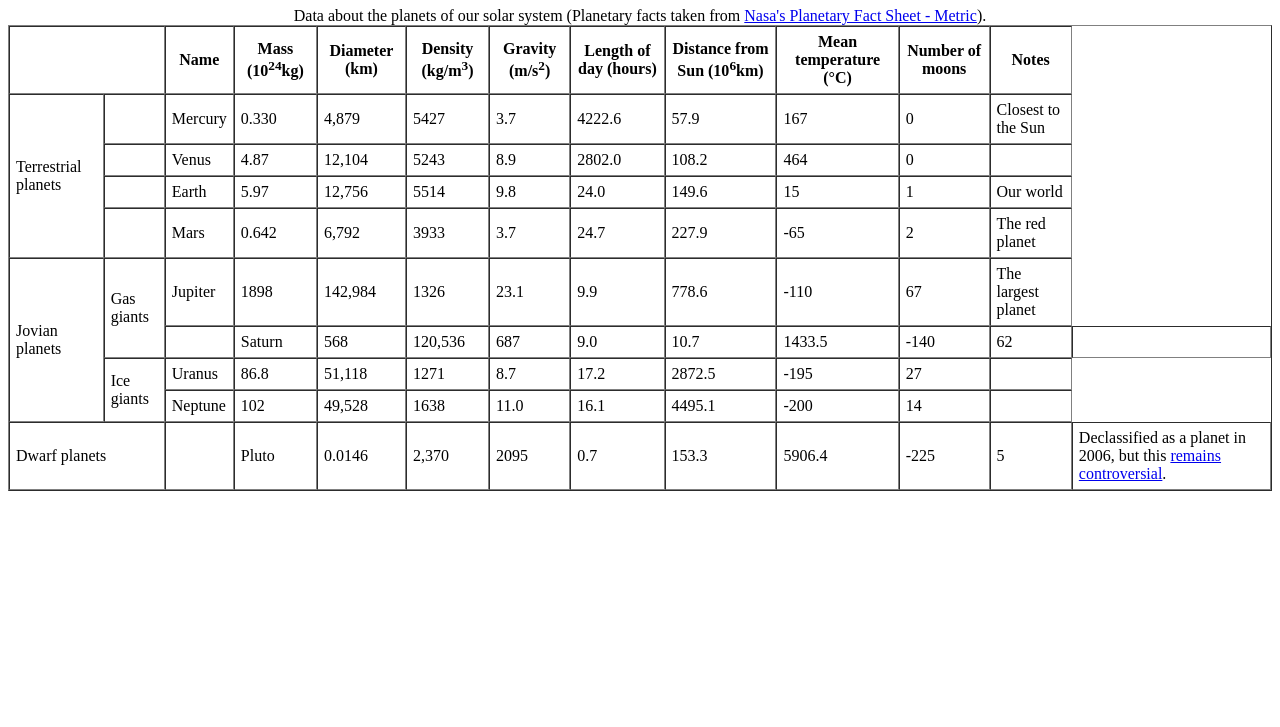
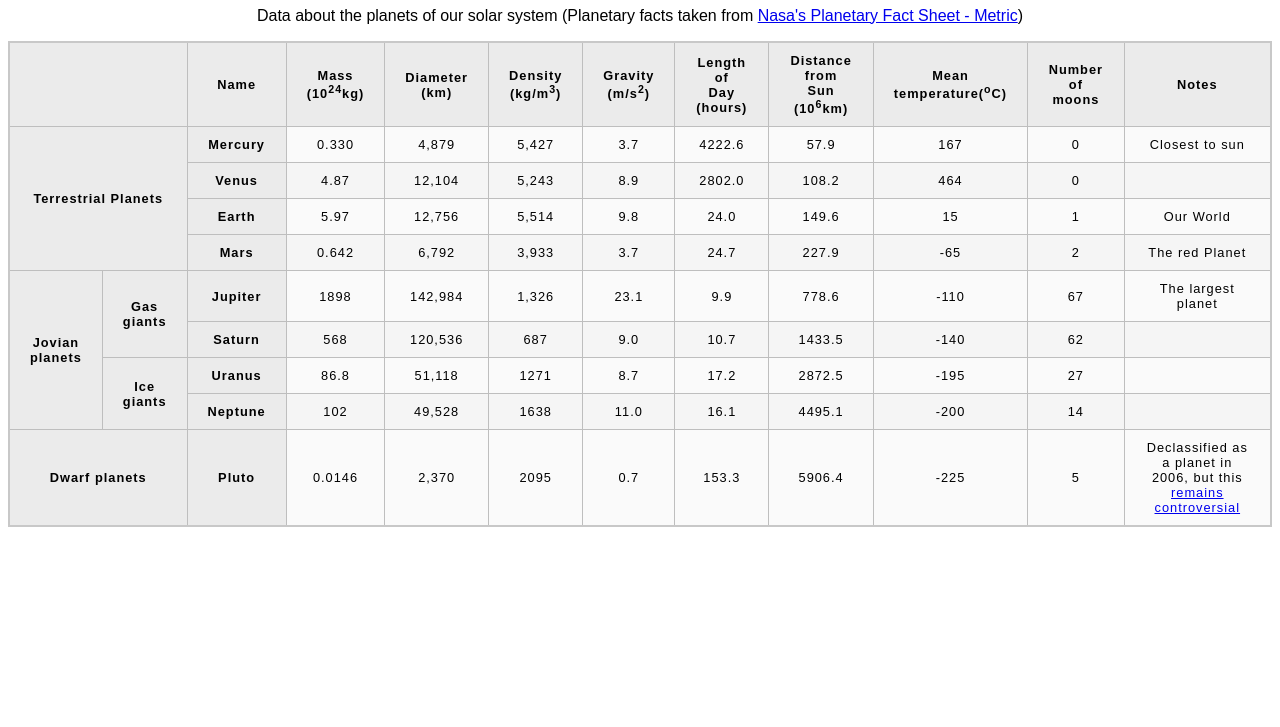
Before and after one commit to devika-viswanath/RIT-FSD-ChallengeTask2, a plain HTML site: page index.html in a window 1280 px wide. Shown: the part 73-800 px from the top of the page. Drawn offline with Linux system fonts and the light colour scheme.

Commit message:
css added

```diff
--- a/index.html
+++ b/index.html
@@ -4,111 +4,96 @@
 <head>
     <meta charset="utf-8">
     <meta name="viewport" content="width=device-width">
-    <title>Planets data</title>
+    <title>Table template</title>
+    <link href="minimal-table.css" rel="stylesheet" type="text/css">
 </head>
 
 <body>
-    <h1>Planets data</h1>
-
-    <table border="1" cellpadding="6" cellspacing="0">
-        <caption>
+    <h1>Planets Data</h1>
+    <p style="text-align: center;">
         Data about the planets of our solar system (Planetary facts taken from
-            <a href="http://nssdc.gsfc.nasa.gov/planetary/factsheet/">Nasa's Planetary Fact Sheet - Metric</a>).
-        </caption>
-
-        <thead>
-            <!-- Two-row header: first row keeps the left two header cells empty (spanning 2 rows),
-           second row contains the visible column titles so alignment is consistent. -->
+        <a href="https://nssdc.gsfc.nasa.gov/planetary/factsheet/">Nasa's Planetary Fact Sheet - Metric</a>)
+    </p>
+    <table>
         <tr>
             <th colspan="2"></th>
             <th>Name</th>
-                <th>Mass (10<sup>24</sup>kg)</th>
-                <th>Diameter (km)</th>
-                <th>Density (kg/m<sup>3</sup>)</th>
-                <th>Gravity (m/s<sup>2</sup>)</th>
-                <th>Length of day (hours)</th>
-                <th>Distance from Sun (10<sup>6</sup>km)</th>
-                <th>Mean temperature (°C)</th>
-                <th>Number of moons</th>
-                <th>Notes</th>
+            <th>Mass<br>(10<sup>24</sup>kg)</th>
+            <th>Diameter<br>(km)</th>
+            <th>Density<br>(kg/m<sup>3</sup>)</th>
+            <th>Gravity<br>(m/s<sup>2</sup>)</th>
+            <th>Length of <br>Day (hours)</th>
+            <th>Distance from<br>Sun (10<sup>6</sup>km)</th>
+            <th>Mean<br>temperature(<sup>o</sup>C)</th>
+            <th>Number of <br>moons</th>
+            <th colspan="2">Notes</th>
+
         </tr>
-        </thead>
-
-        <tbody>
-            <!-- Terrestrial planets -->
         <tr>
-                <td rowspan="4">Terrestrial planets</td>
-                <td></td>
-                <td>Mercury</td>
+            <th rowspan="4" colspan="2">Terrestrial Planets</th>
+            <th>Mercury</th>
             <td>0.330</td>
             <td>4,879</td>
-                <td>5427</td>
+            <td>5,427</td>
             <td>3.7</td>
             <td>4222.6</td>
             <td>57.9</td>
             <td>167</td>
             <td>0</td>
-                <td>Closest to the Sun</td>
+            <td colspan="2">Closest to sun</td>
         </tr>
         <tr>
-                <td></td>
-                <td>Venus</td>
+            <th>Venus</th>
             <td>4.87</td>
             <td>12,104</td>
-                <td>5243</td>
+            <td>5,243</td>
             <td>8.9</td>
             <td>2802.0</td>
             <td>108.2</td>
             <td>464</td>
             <td>0</td>
-                <td></td>
+            <td colspan="2"></td>
         </tr>
         <tr>
-                <td></td>
-                <td>Earth</td>
+            <th>Earth</th>
             <td>5.97</td>
             <td>12,756</td>
-                <td>5514</td>
+            <td>5,514</td>
             <td>9.8</td>
             <td>24.0</td>
             <td>149.6</td>
             <td>15</td>
             <td>1</td>
-                <td>Our world</td>
+            <td colspan="2">Our World</td>
         </tr>
         <tr>
-                <td></td>
-                <td>Mars</td>
+            <th>Mars</th>
             <td>0.642</td>
             <td>6,792</td>
-                <td>3933</td>
+            <td>3,933</td>
             <td>3.7</td>
             <td>24.7</td>
             <td>227.9</td>
             <td>-65</td>
             <td>2</td>
-                <td>The red planet</td>
+            <td colspan="2">The red Planet</td>
         </tr>
-
-            <!-- Jovian planets (Gas giants + Ice giants) -->
         <tr>
-                <td rowspan="4">Jovian planets</td>
-                <td rowspan="2">Gas giants</td>
-                <td>Jupiter</td>
+            <th rowspan="4">Jovian<br>planets</th>
+            <th rowspan="2">Gas<br>giants</th>
+            <th>Jupiter</th>
             <td>1898</td>
             <td>142,984</td>
-                <td>1326</td>
+            <td>1,326</td>
             <td>23.1</td>
             <td>9.9</td>
             <td>778.6</td>
             <td>-110</td>
             <td>67</td>
-                <td>The largest planet</td>
+            <td colspan="2">The largest planet</td>
         </tr>
         <tr>
-                <!-- Gas giants second row -->
-                <td></td>
-                <td>Saturn</td>
+            <th>Saturn</th>
             <td>568</td>
             <td>120,536</td>
             <td>687</td>
@@ -117,11 +102,12 @@
             <td>1433.5</td>
             <td>-140</td>
             <td>62</td>
-                <td></td>
+            <td colspan="2"></td>
         </tr>
         <tr>
-                <td rowspan="2">Ice giants</td>
-                <td>Uranus</td>
+
+            <th rowspan="2">Ice<br>giants</th>
+            <th>Uranus</th>
             <td>86.8</td>
             <td>51,118</td>
             <td>1271</td>
@@ -130,11 +116,10 @@
             <td>2872.5</td>
             <td>-195</td>
             <td>27</td>
-                <td></td>
+            <td colspan="2"></td>
         </tr>
         <tr>
-                <!-- Ice giants second row -->
-                <td>Neptune</td>
+            <th>Neptune</th>
             <td>102</td>
             <td>49,528</td>
             <td>1638</td>
@@ -143,14 +128,11 @@
             <td>4495.1</td>
             <td>-200</td>
             <td>14</td>
-                <td></td>
+            <td colspan="2"></td>
         </tr>
-
-            <!-- Dwarf planets -->
         <tr>
-                <td colspan="2">Dwarf planets</td>
-                <td></td>
-                <td>Pluto</td>
+            <th colspan="2">Dwarf planets</th>
+            <th>Pluto</th>
             <td>0.0146</td>
             <td>2,370</td>
             <td>2095</td>
@@ -159,14 +141,11 @@
             <td>5906.4</td>
             <td>-225</td>
             <td>5</td>
-                <td>
-                    Declassified as a planet in 2006, but this
-                    <a href="http://www.usatoday.com/story/tech/2014/10/02/pluto-planet-solar-system/16578959/">remains
-                        controversial</a>.
-                </td>
+            <td colspan="2">Declassified as a planet in 2006, but this <a href="#">remains controversial</a></td>
         </tr>
-        </tbody>
+
     </table>
+
 </body>
 
 </html>
--- /dev/null
+++ b/minimal-table.css
@@ -0,0 +1,36 @@
+html {
+    font-family: sans-serif;
+}
+
+table {
+    border-collapse: collapse;
+    border: 2px solid rgb(200, 200, 200);
+    letter-spacing: 1px;
+    font-size: 0.8rem;
+}
+
+td,
+th {
+    border: 1px solid rgb(190, 190, 190);
+    padding: 10px 20px;
+}
+
+th {
+    background-color: rgb(235, 235, 235);
+}
+
+td {
+    text-align: center;
+}
+
+tr:nth-child(even) td {
+    background-color: rgb(250, 250, 250);
+}
+
+tr:nth-child(odd) td {
+    background-color: rgb(245, 245, 245);
+}
+
+caption {
+    padding: 10px;
+}
```
Lines whose indentation alone changed are shown as unchanged.
